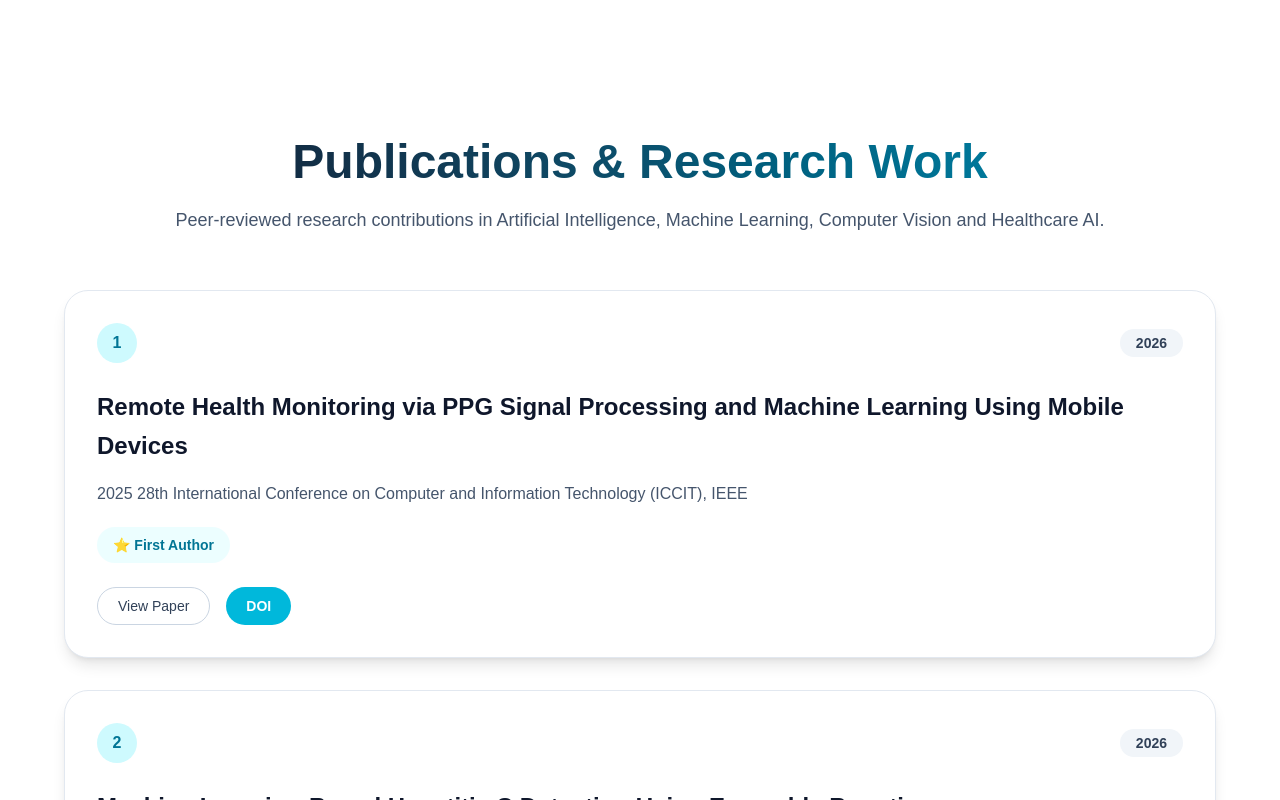
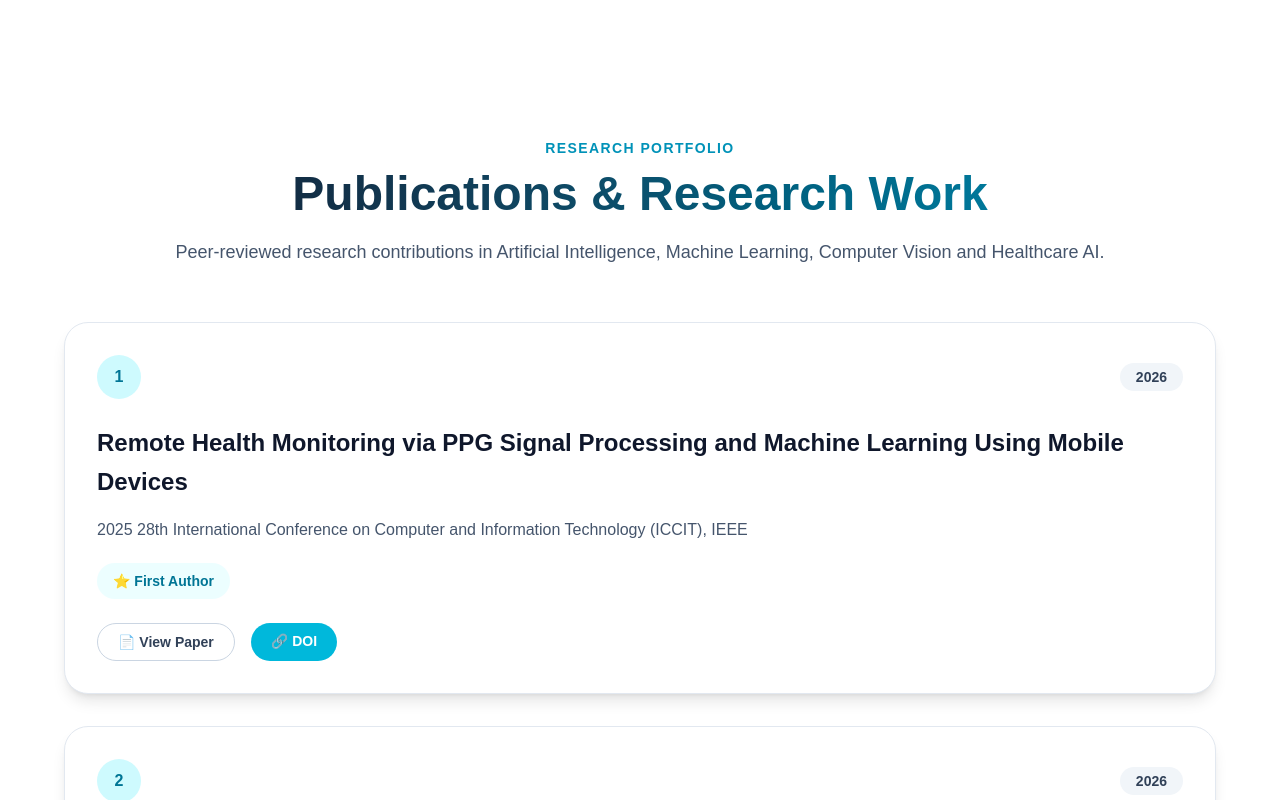
Before and after one commit to mdakash210627/akash-portfolio, a Next.js app in the folder akash-portfolio/: page / in a window 1280 px wide. Shown: the part 3300-4100 px from the top of the page. Built offline with nearby package versions, Linux system fonts and the light colour scheme; no server answers.

Commit message:
Add DOI and paper links to publications

```diff
--- a/akash-portfolio/components/Publications.tsx
+++ b/akash-portfolio/components/Publications.tsx
@@ -1,71 +1,152 @@
 const publications = [
+
   {
     title:
       "Remote Health Monitoring via PPG Signal Processing and Machine Learning Using Mobile Devices",
+
     venue:
       "2025 28th International Conference on Computer and Information Technology (ICCIT), IEEE",
-    role: "First Author",
-    year: "2026",
+
+    role:
+      "First Author",
+
+    year:
+      "2026",
+
+    doi:
+      "https://doi.org/10.1109/ICCIT68739.2025.11491546",
+
+    paperLink:
+      "https://ieeexplore.ieee.org/document/11491546",
+
   },
+
 
   {
     title:
       "Machine Learning-Based Hepatitis C Detection Using Ensemble Boosting",
+
     venue:
       "Lecture Notes in Networks and Systems (LNNS), Springer Nature",
-    role: "",
-    year: "2026",
+
+
+    year:
+      "2026",
+
+    doi:
+      "https://doi.org/10.1007/978-3-032-15764-5_50",
+
+    paperLink:
+      "https://link.springer.com/chapter/10.1007/978-3-032-15764-5_50",
+
   },
+
 
   {
     title:
       "Machine Learning-Based Prediction of Nightmares in Children: A Pediatric Psychological Integration",
+
     venue:
       "2025 IEEE 2nd International Conference on Computing, Applications and Systems (COMPAS)",
-    role: "",
-    year: "2026",
+
+
+    year:
+      "2026",
+
+    doi:
+      "https://doi.org/10.1109/COMPAS67506.2025.11381639",
+
+    paperLink:
+      "https://ieeexplore.ieee.org/document/11381639",
+
   },
+
 
   {
     title:
       "GR-ACE Net: A Hybrid Graph-Attentional Framework with Global Relational Reasoning for Deepfake Forensics",
+
     venue:
       "2026 International Conference on Power, Electronics, Communications, Computing, and Intelligent Infrastructure (PECCII), IEEE",
-    role: "",
-    year: "2026",
+
+    year:
+      "2026",
+
+    doi:
+      "https://doi.org/10.1109/PECCII70991.2026.11661873",
+
+    paperLink:
+      "https://ieeexplore.ieee.org/document/11661873",
+
   },
+
 
   {
     title:
       "A Comparative Study of CNN, Transformer, and Recurrent Models for Deepfake Detection on Degraded Images",
+
     venue:
       "2026 International Conference on Power, Electronics, Communications, Computing, and Intelligent Infrastructure (PECCII), IEEE",
-    role: "",
-    year: "2026",
+
+    year:
+      "2026",
+
+    doi:
+      "https://doi.org/10.1109/PECCII70991.2026.11662017",
+
+    paperLink:
+      "https://ieeexplore.ieee.org/document/11662017",
+
   },
+
 
   {
     title:
       "Comparative Evaluation of CNN Backbones with Explainable AI for Multi-Class Chest X-Ray Classification",
+
     venue:
       "2026 IEEE 2nd International Conference on Quantum Photonics, Artificial Intelligence & Networking (QPAIN), IEEE",
-    role: "",
-    year: "2026",
+
+    year:
+      "2026",
+
+    doi:
+      "https://doi.org/10.1109/QPAIN69676.2026.11546150",
+
+    paperLink:
+      "https://ieeexplore.ieee.org/document/11546150",
+
   },
+
 
   {
     title:
       "A Hybrid YOLO-EfficientNet Framework for Fine-Grained Vegetable Recognition in Dense Multi-Object Images",
+
     venue:
       "2026 IEEE 2nd International Conference on Quantum Photonics, Artificial Intelligence & Networking (QPAIN), IEEE",
-    role: "",
-    year: "2026",
+
+    role:
+      "",
+
+    year:
+      "2026",
+
+    doi:
+      "https://doi.org/10.1109/QPAIN69676.2026.11545784",
+
+    paperLink:
+      "https://ieeexplore.ieee.org/document/11545784",
+
   },
+
+
 ];
 
 
 
 export default function Publications() {
+
 
 return (
 
@@ -86,12 +167,25 @@ export default function Publications() {
 
 {/* Heading */}
 
+<div className="text-center">
 
-        <div className="text-center">
+
+<p
+className="
+text-sm
+font-semibold
+uppercase
+tracking-widest
+text-cyan-600
+"
+>
+Research Portfolio
+</p>
 
 
 <h2
 className="
+mt-3
 text-4xl
 md:text-5xl
 font-bold
@@ -129,7 +223,7 @@ export default function Publications() {
 
 
 
-        {/* Publication List */}
+{/* Papers */}
 
 
 <div
@@ -138,7 +232,6 @@ export default function Publications() {
 space-y-8
 "
 >
-
 
 
 {
@@ -150,24 +243,21 @@ export default function Publications() {
 key={index}
 
 className="
-              relative
+group
 rounded-3xl
 border
 border-slate-200
 bg-white
 p-8
 shadow-lg
-              transition
+transition-all
+duration-300
 hover:-translate-y-2
 hover:border-cyan-400
-              hover:shadow-xl
+hover:shadow-2xl
 "
 
 >
-
-
-
-              {/* Number + Year */}
 
 
 <div
@@ -179,12 +269,11 @@ export default function Publications() {
 >
 
 
-
 <span
 className="
 flex
-                  h-10
-                  w-10
+h-11
+w-11
 items-center
 justify-center
 rounded-full
@@ -194,10 +283,9 @@ export default function Publications() {
 "
 >
 
-                  {index + 1}
+{index+1}
 
 </span>
-
 
 
 
@@ -224,10 +312,6 @@ export default function Publications() {
 
 
 
-
-              {/* Title */}
-
-
 <h3
 className="
 mt-6
@@ -235,7 +319,8 @@ export default function Publications() {
 md:text-2xl
 font-bold
 leading-relaxed
-                text-slate-900
+group-hover:text-cyan-700
+transition
 "
 >
 
@@ -245,10 +330,6 @@ export default function Publications() {
 
 
 
-
-
-
-              {/* Venue */}
 
 
 <p
@@ -267,18 +348,13 @@ export default function Publications() {
 
 
 
-
-
-              {/* Author */}
-
-
 {
 paper.role && (
 
 <div
 className="
 mt-5
-                    inline-block
+inline-flex
 rounded-full
 bg-cyan-50
 px-4
@@ -294,24 +370,36 @@ export default function Publications() {
 </div>
 
 )
+
 }
 
 
 
 
 
-              {/* Future Buttons */}
+
+
+{/* DOI */}
 
 
 <div
 className="
 mt-6
 flex
+flex-wrap
 gap-4
 "
 >
 
-                <button
+
+<a
+
+href={paper.paperLink}
+
+target="_blank"
+
+rel="noopener noreferrer"
+
 className="
 rounded-full
 border
@@ -319,21 +407,31 @@ export default function Publications() {
 px-5
 py-2
 text-sm
-                  font-medium
+font-semibold
 text-slate-700
+transition
 hover:bg-slate-900
 hover:text-white
-                  transition
 "
+
 >
 
-                  View Paper
+📄 View Paper
 
-                </button>
+</a>
 
 
 
-                <button
+
+
+<a
+
+href={`https://doi.org/${paper.doi}`}
+
+target="_blank"
+
+rel="noopener noreferrer"
+
 className="
 rounded-full
 bg-cyan-500
@@ -342,17 +440,20 @@ export default function Publications() {
 text-sm
 font-semibold
 text-white
+transition
 hover:bg-cyan-600
-                  transition
 "
+
 >
 
-                  DOI
+🔗 DOI
 
-                </button>
+</a>
+
 
 
 </div>
+
 
 
 
@@ -360,6 +461,7 @@ export default function Publications() {
 
 
 ))
+
 }
 
 
@@ -367,12 +469,13 @@ export default function Publications() {
 </div>
 
 
-
 </div>
 
 
 </section>
 
+
 );
 
+
 }
```
Lines whose indentation alone changed are shown as unchanged.
